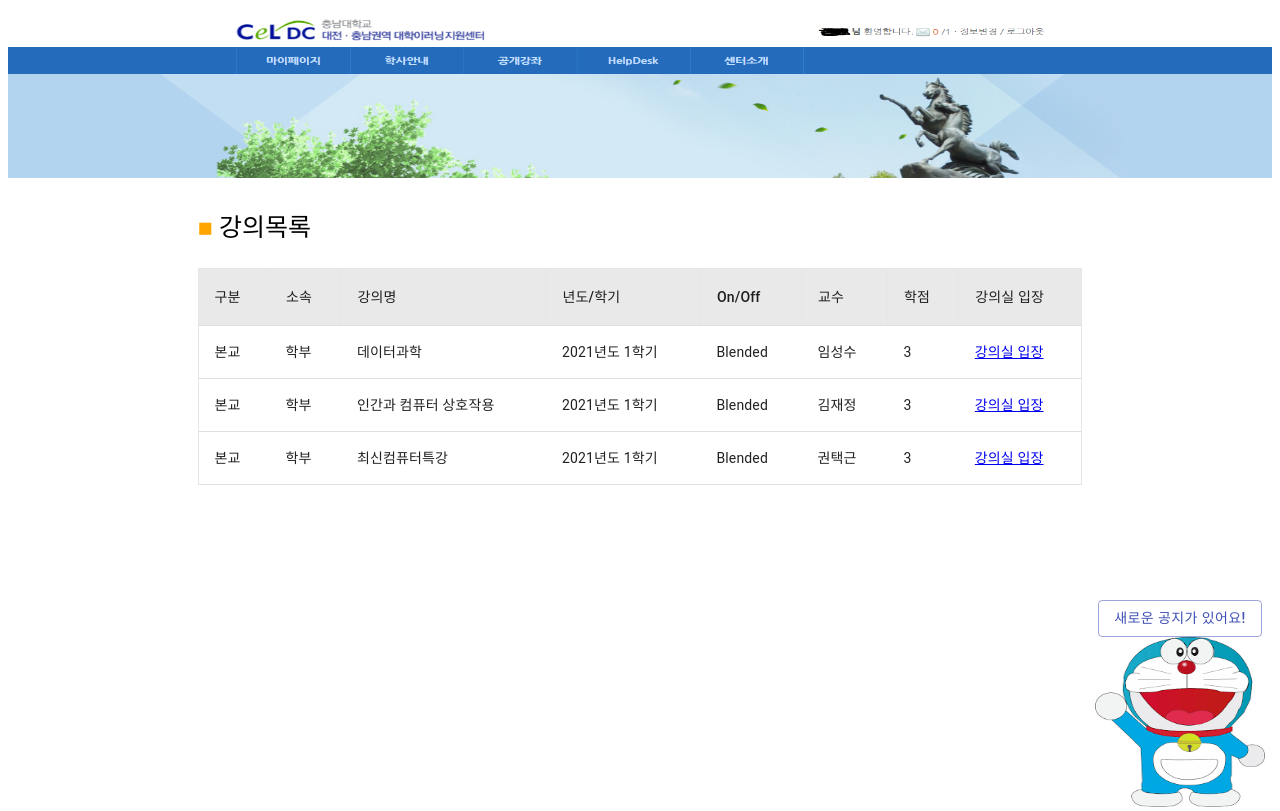
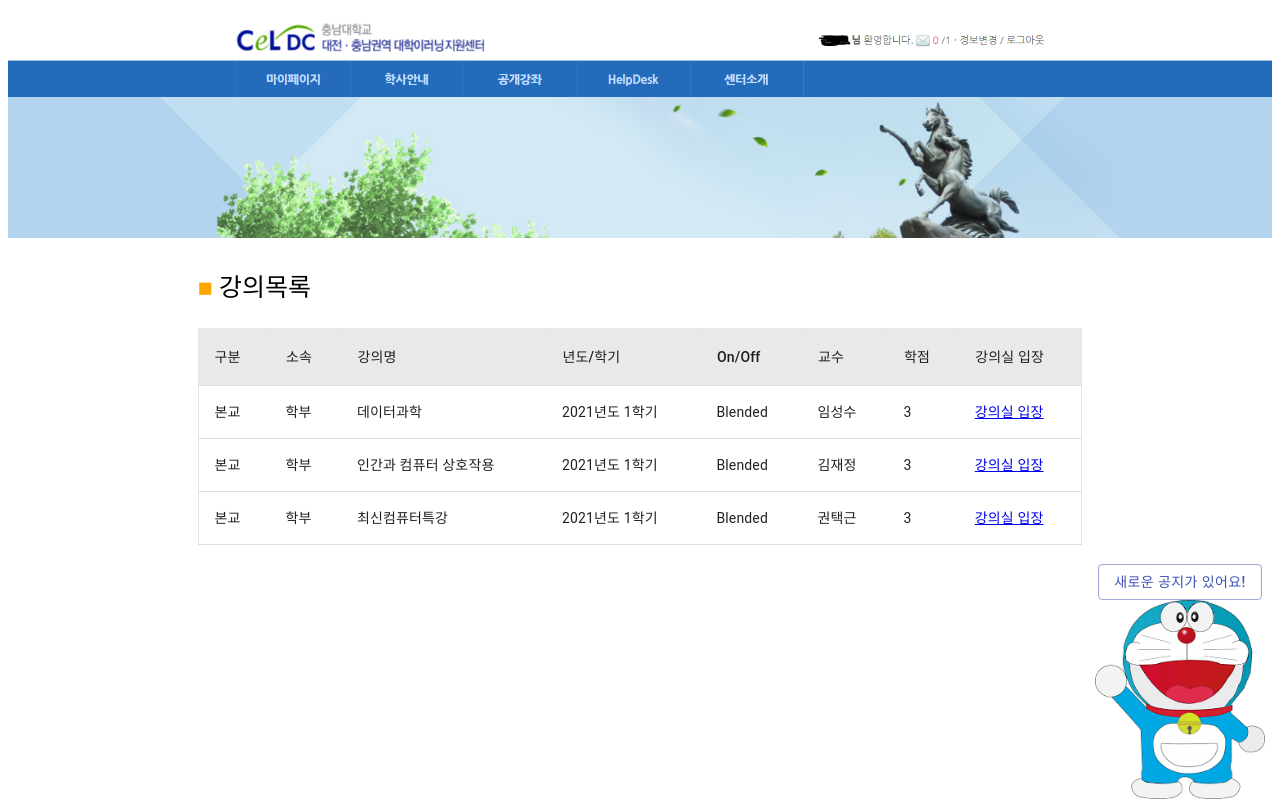
Before and after one commit to Urgent-Doraemon/doraemon, a React (Create React App) app: page /#/ in a window 1280 px wide. Built offline with nearby package versions, Linux system fonts and the light colour scheme; no server answers.

Commit message:
css 수정

```diff
--- a/src/components/Chatbot.css
+++ b/src/components/Chatbot.css
@@ -2,8 +2,8 @@
     position:absolute;
     bottom:30px;
     right: 15px;
-    width:170px;
-    height:170px;
+    /* width:170px;
+    height:170px;    */
     background: white;
 }
 
@@ -12,8 +12,10 @@
     /* padding: 0px; */
 }
 
-img {
-    width:170px;
+.chatbot > .img {
+    /* width:170px;
     height:170px;
-    margin-top : 10px;
+    margin-top : 10px; */
+    width: 170px;
+    height: 170px;
 }
--- a/src/components/Chatbot.js
+++ b/src/components/Chatbot.js
@@ -57,24 +57,27 @@ const Chatbot = () => {
           {checkNew &&
           <div className={Chatbot.root}>
           <List component="nav" aria-label="main mailbox folders">
-            <ListItemLink target="_blank" href="#class?데이터과학">
+            <ListItemLink target="_blank" href="#class?데이터과학?post=GV58N4sXhKALe5kKrVLp">
               <ListItemIcon>
                 <DraftsIcon />
               </ListItemIcon>
-              <ListItemText primary="데이터과학 공지입니다 이번주 주말에 시험을 봅니다" />
+              <ListItemText primary="[데이터과학] 긴급 공지입니다 이번주 주말에 시험을 봅니다." />
             </ListItemLink>
             <ListItemLink target="_blank" href="#class?최신컴퓨터특강">
               <ListItemIcon>
                 <DraftsIcon />
               </ListItemIcon>
-              <ListItemText primary="최신컴퓨터특강" />
+              <ListItemText primary="[최신컴퓨터특강] 기말고사 취소입니다." />
             </ListItemLink>
           </List>
           </div>
           }
+          <div className="img">
           <img
             src={chatbotImg}
+            className="doraemon_img"
           />
+          </div>
         </div>
 
       </>
```
